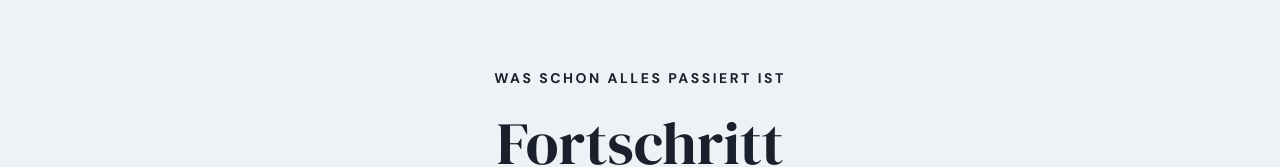
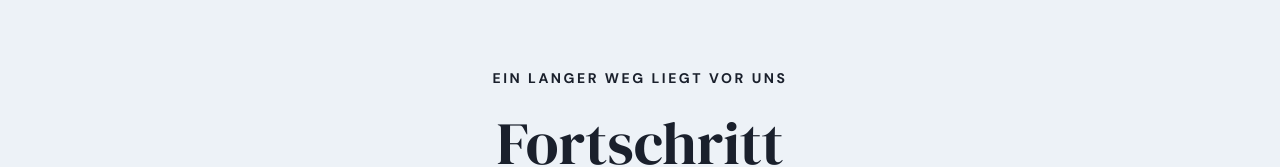
Before and after one commit to potsdamer-buergerstiftung/inselbuehne, a Next.js app: page /fortschritt in a window 1280 px wide. Shown: the part 170-337 px from the top of the page. Built offline with nearby package versions, Linux system fonts and the light colour scheme.

Commit message:
change heading

```diff
--- a/pages/fortschritt.tsx
+++ b/pages/fortschritt.tsx
@@ -7,7 +7,7 @@ export default function Progress() {
     <Layout title="Fortschritt" fluid>
       <Title
         title="Fortschritt"
-        heading="Was schon alles passiert ist"
+        heading="Ein langer Weg liegt vor uns"
         color="gray.100"
       >
         Hier erfährst Du, was wir schon alles geschaft haben und was noch
```
